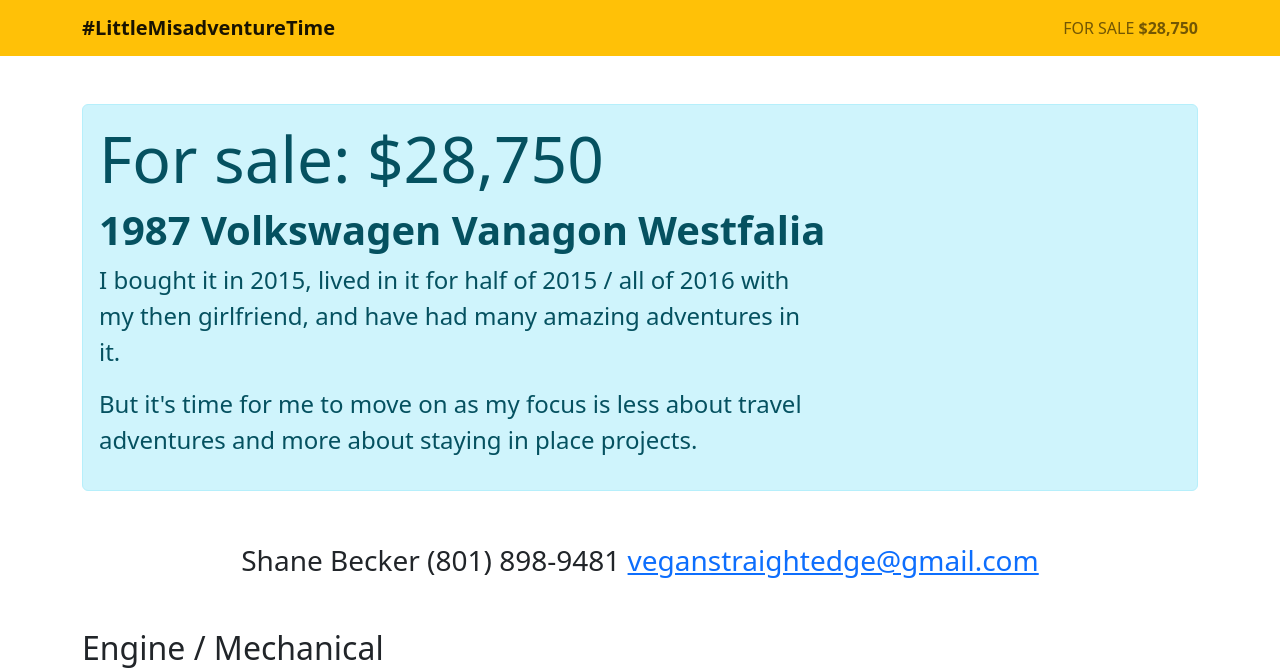
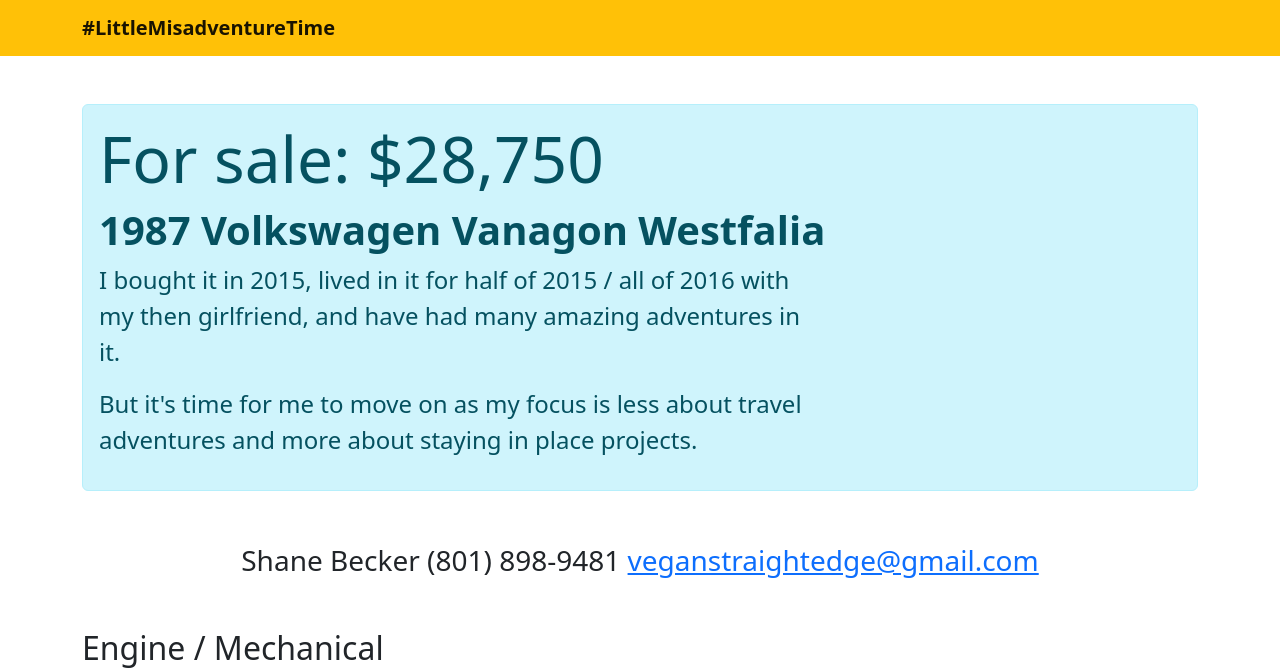
Before and after one commit to veganstraightedge/littlemisadventuretime.com, a plain HTML site: page index.html in a window 1280 px wide. Shown: the top 672 px of the page. Drawn offline with nearby package versions, Linux system fonts and the light colour scheme; grey boxes are pictures that could not be loaded.

Commit message:
Update index.html

```diff
--- a/index.html
+++ b/index.html
@@ -15,11 +15,6 @@
     <div class="container">
       <span class="navbar-brand">
         <b>#LittleMisadventureTime</b>
-      </span>
-
-      <span class="navbar-text">
-        FOR SALE
-        <b>$28,750</b>
       </span>
     </div>
   </nav>
```
